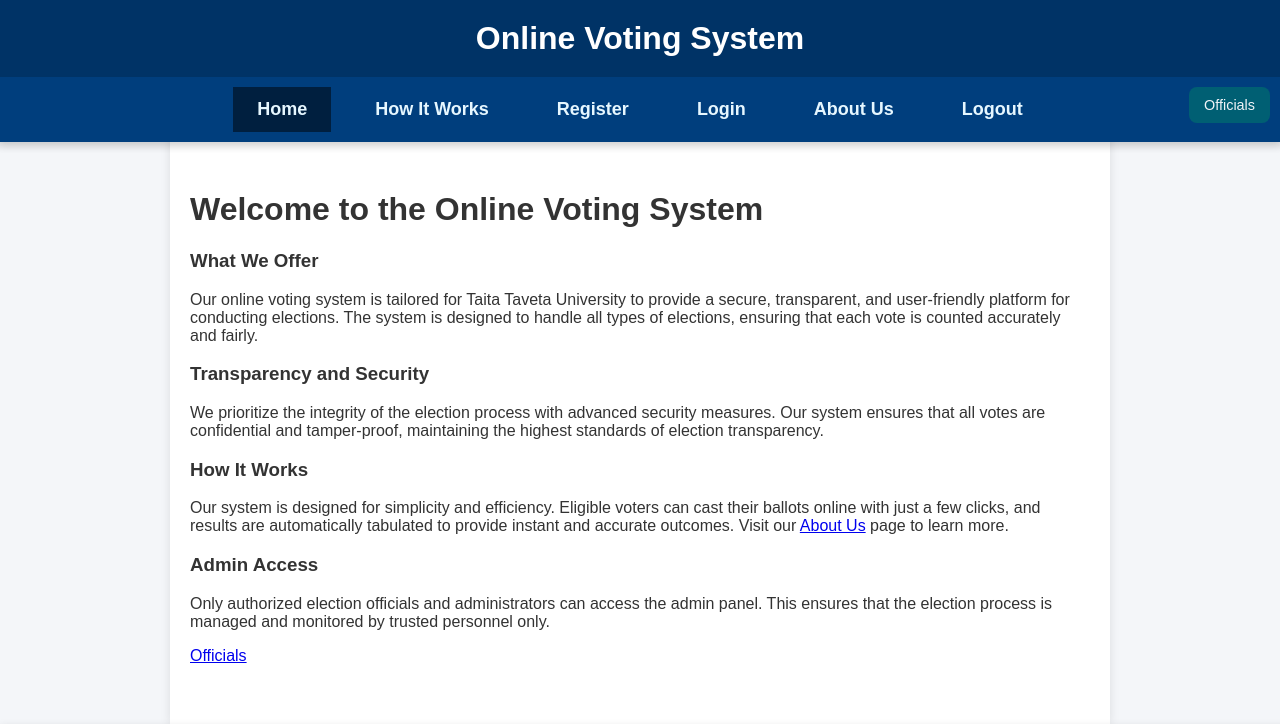
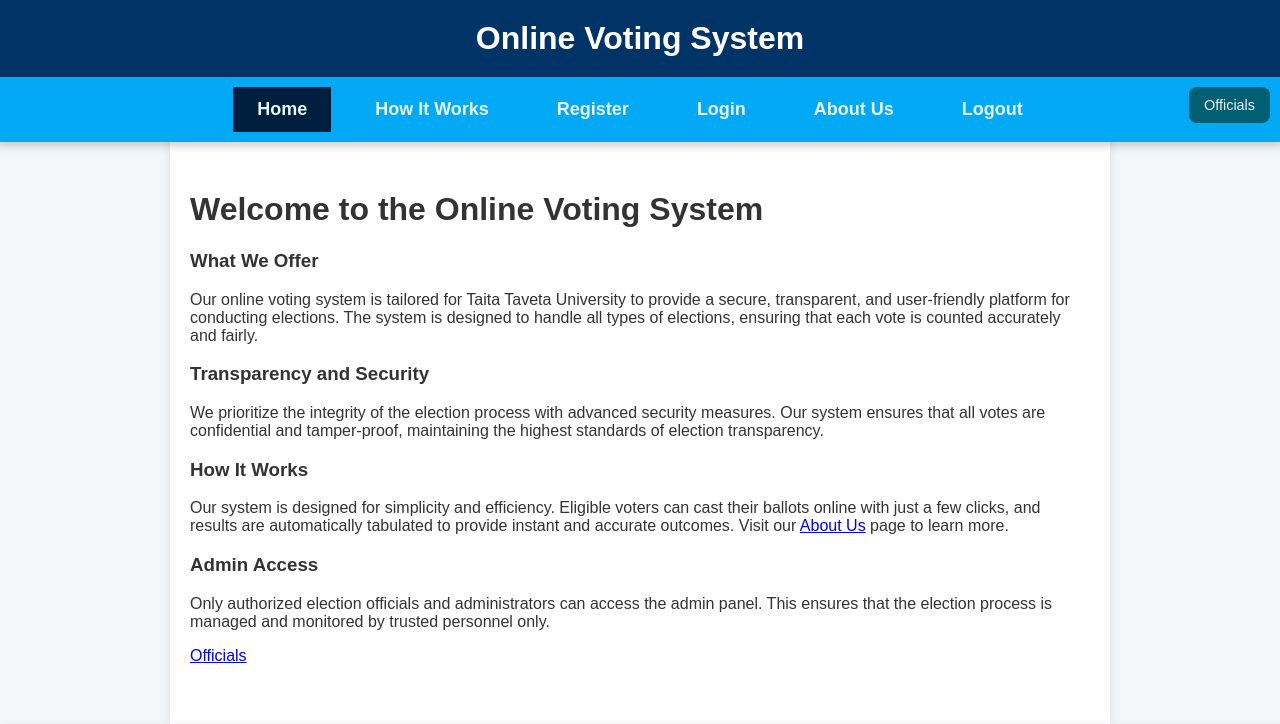
Before and after one commit to DerickMuluka/OVS, a PHP site: page /online_voting_system/index.php in a window 1280 px wide. Shown: the top 724 px of the page. Run offline with PHP 8.4, Linux system fonts and the light colour scheme.

Commit message:
update CSS styles for improved UI/UX

```diff
--- a/includes/header.php
+++ b/includes/header.php
@@ -1,6 +1,6 @@
 <header style="display: flex; flex-direction: column; align-items: center; padding: 0; margin: 0;">
     <h1 style="margin: 0; font-size: 2em; width: 100%; padding: 20px 0; background-color: #003366; color: #fff; text-align: center; position: relative; z-index: 1;">Online Voting System</h1>
-    <nav class="navbar" style="width: 100%; padding: 10px 20px; background-color: rgba(0, 64, 128, 0.9); border-radius: 0; box-shadow: 0 4px 8px rgba(0, 0, 0, 0.1); position: relative; top: 0; z-index: 0;">
+    <nav class="navbar" style="width: 100%; padding: 10px 20px; background-color: #03A9F4; border-radius: 0; box-shadow: 0 4px 8px rgba(0, 0, 0, 0.1); position: relative; top: 0; z-index: 0;">
         <div style="display: flex; justify-content: center; width: 100%; margin: 0;">
             <a href="http://localhost/online_voting_system/index.php" class="nav-link <?php echo basename($_SERVER['PHP_SELF']) == 'index.php' ? 'active' : ''; ?>">Home</a>
             <a href="http://localhost/online_voting_system/info/how_it_works.php" class="nav-link <?php echo basename($_SERVER['PHP_SELF']) == 'how_it_works.php' ? 'active' : ''; ?>">How It Works</a>
```
